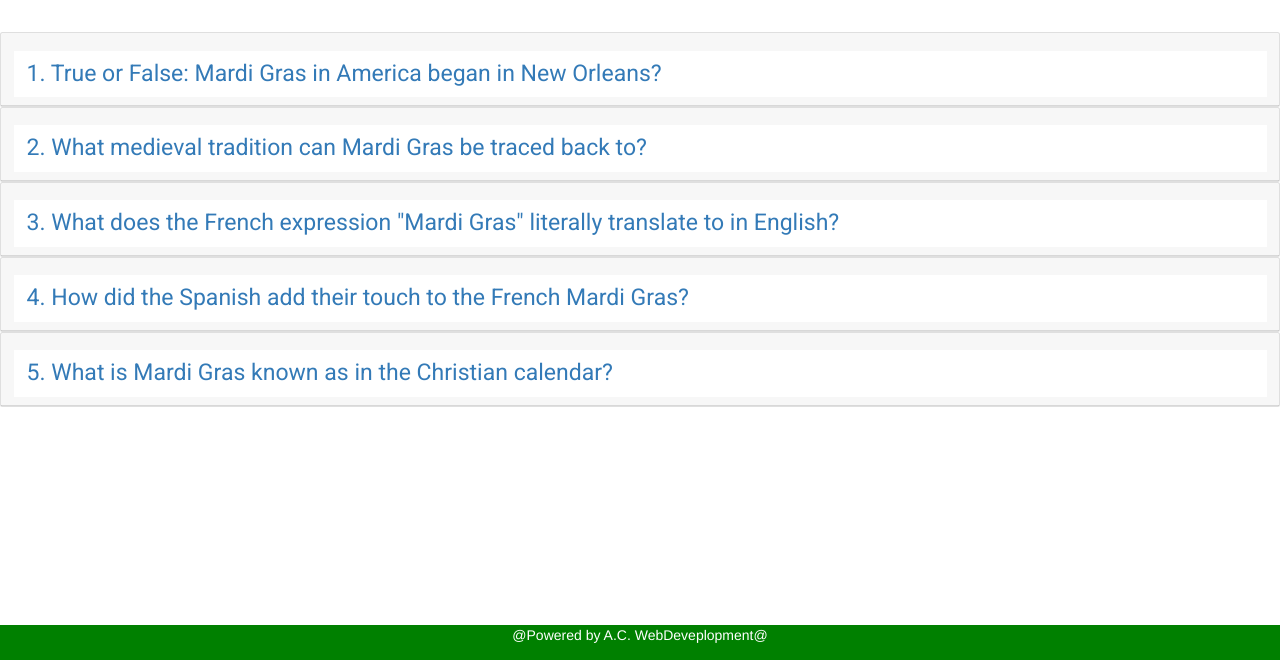
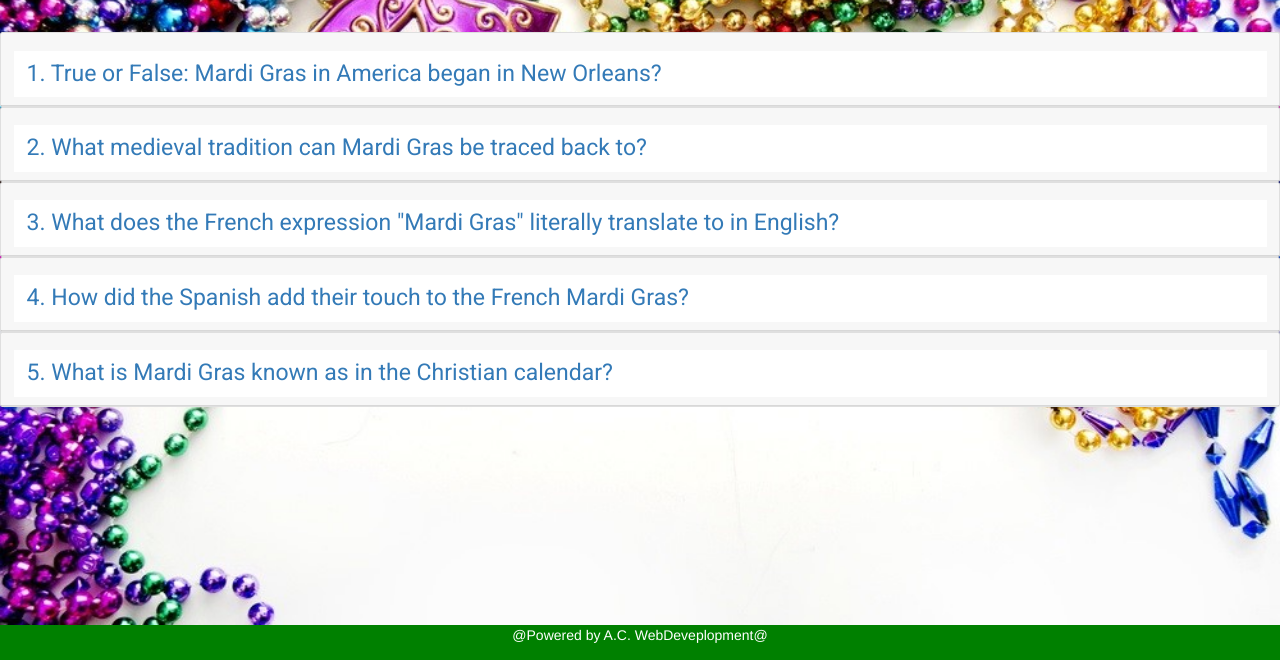
Before and after one commit to arielch242/MardiGras, a plain HTML site: page faq.html in a window 1280 px wide. Shown: the part 143-803 px from the top of the page. Drawn offline with nearby package versions, Linux system fonts and the light colour scheme.

Commit message:
Add files via upload

```diff
--- a/css/main.css
+++ b/css/main.css
@@ -1,5 +1,5 @@
 body {
-  background-image: url("/Web/Project1/images/back75.jpg");
+  background-image: url("/images/back75.jpg");
   background-size: cover;
   background-repeat: no-repeat;
   background-position: center center;
```
